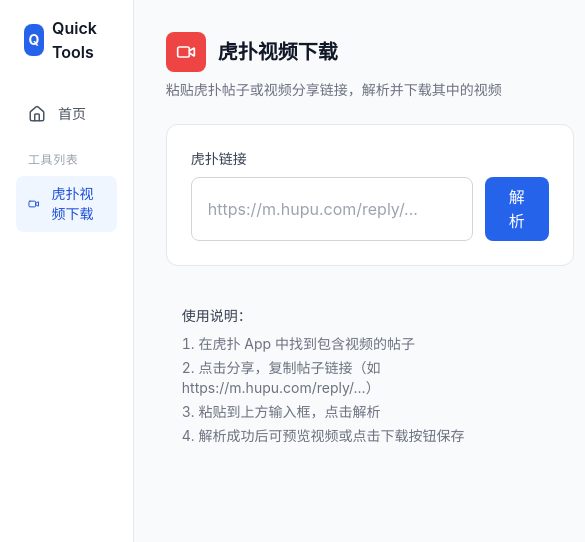
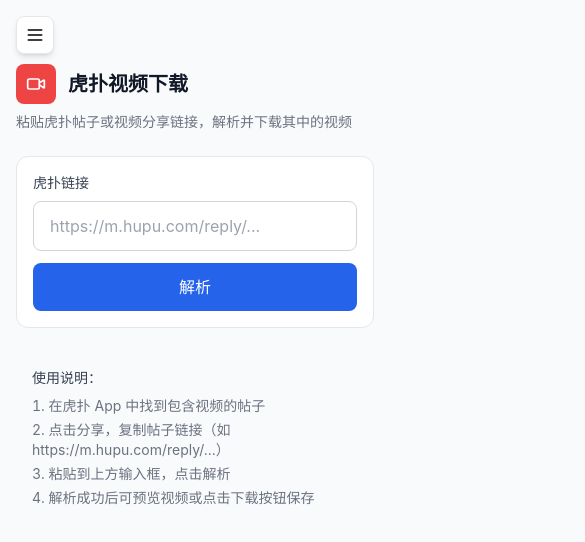
Before and after one commit to wudizhangzhi/quick-web-tools, a Next.js app: page /tools/hupu-video in a window 390 px wide. Shown: the top 542 px of the page, 585 px wide, since content can reach past the window. Built offline with nearby package versions, Linux system fonts and the light colour scheme.

Commit message:
feat: phone

```diff
--- a/app/layout.tsx
+++ b/app/layout.tsx
@@ -1,4 +1,4 @@
-import type { Metadata } from 'next'
+import type { Metadata, Viewport } from 'next'
 import { Analytics } from '@vercel/analytics/react'
 import './globals.css'
 import Sidebar from '@/components/Sidebar'
@@ -6,6 +6,12 @@
 export const metadata: Metadata = {
   title: 'Quick Web Tools',
   description: '实用小工具集合',
+}
+
+export const viewport: Viewport = {
+  width: 'device-width',
+  initialScale: 1,
+  maximumScale: 1,
 }
 
 export default function RootLayout({
@@ -18,7 +24,7 @@
       <body className="bg-gray-50">
         <div className="flex min-h-screen">
           <Sidebar />
-          <main className="flex-1 p-8">
+          <main className="flex-1 p-4 md:p-8 pt-16 md:pt-8">
             {children}
           </main>
         </div>
--- a/app/tools/hupu-video/page.tsx
+++ b/app/tools/hupu-video/page.tsx
@@ -92,23 +92,23 @@
       </div>
 
       {/* 输入区域 */}
-      <div className="bg-white rounded-xl border border-gray-200 p-6 mb-4">
+      <div className="bg-white rounded-xl border border-gray-200 p-4 sm:p-6 mb-4">
         <label className="block text-sm font-medium text-gray-700 mb-2">
           虎扑链接
         </label>
-        <div className="flex gap-3">
+        <div className="flex flex-col sm:flex-row gap-3">
           <input
             type="text"
             value={url}
             onChange={(e) => setUrl(e.target.value)}
             placeholder="https://m.hupu.com/reply/..."
-            className="flex-1 px-4 py-2 border border-gray-300 rounded-lg focus:ring-2 focus:ring-blue-500 focus:border-blue-500 outline-none transition-all"
+            className="flex-1 px-4 py-3 border border-gray-300 rounded-lg focus:ring-2 focus:ring-blue-500 focus:border-blue-500 outline-none transition-all text-base"
             onKeyDown={(e) => e.key === 'Enter' && handleParse()}
           />
           <button
             onClick={handleParse}
             disabled={loading}
-            className="px-6 py-2 bg-blue-600 text-white rounded-lg hover:bg-blue-700 disabled:opacity-50 disabled:cursor-not-allowed transition-colors flex items-center gap-2"
+            className="px-6 py-3 bg-blue-600 text-white rounded-lg hover:bg-blue-700 disabled:opacity-50 disabled:cursor-not-allowed transition-colors flex items-center justify-center gap-2 sm:w-auto"
           >
             {loading ? (
               <>
@@ -132,7 +132,7 @@
 
       {/* 结果区域 */}
       {videoInfo && (
-        <div className="bg-white rounded-xl border border-gray-200 p-6">
+        <div className="bg-white rounded-xl border border-gray-200 p-4 sm:p-6">
           <div className="flex items-center gap-2 text-green-600 mb-4">
             <CheckCircle size={18} />
             <span className="font-medium">解析成功</span>
@@ -162,7 +162,7 @@
           )}
 
           {/* 操作按钮 */}
-          <div className="flex gap-3 mb-4">
+          <div className="flex flex-col sm:flex-row gap-3 mb-4">
             <a
               href={videoInfo.videoUrl}
               target="_blank"
@@ -174,7 +174,7 @@
             </a>
             <button
               onClick={handleCopyUrl}
-              className="px-6 py-3 bg-gray-100 text-gray-700 rounded-lg hover:bg-gray-200 transition-colors flex items-center justify-center gap-2"
+              className="py-3 px-6 bg-gray-100 text-gray-700 rounded-lg hover:bg-gray-200 transition-colors flex items-center justify-center gap-2"
             >
               {copied ? (
                 <>
--- a/components/Sidebar.tsx
+++ b/components/Sidebar.tsx
@@ -1,8 +1,9 @@
 'use client'
 
+import { useState } from 'react'
 import Link from 'next/link'
 import { usePathname } from 'next/navigation'
-import { Video, Home } from 'lucide-react'
+import { Video, Home, Menu, X } from 'lucide-react'
 
 const tools = [
   {
@@ -16,10 +17,39 @@
 
 export default function Sidebar() {
   const pathname = usePathname()
+  const [isOpen, setIsOpen] = useState(false)
+
+  const closeSidebar = () => setIsOpen(false)
 
   return (
-    <aside className="w-64 bg-white border-r border-gray-200 p-4">
-      <Link href="/" className="flex items-center gap-2 mb-8 px-2">
+    <>
+      {/* 移动端汉堡菜单按钮 */}
+      <button
+        onClick={() => setIsOpen(!isOpen)}
+        className="md:hidden fixed top-4 left-4 z-50 p-2 bg-white rounded-lg shadow-md border border-gray-200"
+        aria-label="菜单"
+      >
+        {isOpen ? <X size={20} /> : <Menu size={20} />}
+      </button>
+
+      {/* 移动端遮罩层 */}
+      {isOpen && (
+        <div
+          className="md:hidden fixed inset-0 bg-black/50 z-30"
+          onClick={closeSidebar}
+        />
+      )}
+
+      {/* 侧边栏 */}
+      <aside
+        className={`
+          fixed md:static inset-y-0 left-0 z-40
+          w-64 bg-white border-r border-gray-200 p-4
+          transform transition-transform duration-200 ease-in-out
+          ${isOpen ? 'translate-x-0' : '-translate-x-full md:translate-x-0'}
+        `}
+      >
+        <Link href="/" className="flex items-center gap-2 mb-8 px-2" onClick={closeSidebar}>
           <div className="w-8 h-8 bg-blue-600 rounded-lg flex items-center justify-center">
             <span className="text-white font-bold text-sm">Q</span>
           </div>
@@ -29,6 +59,7 @@
         <nav className="space-y-1">
           <Link
             href="/"
+            onClick={closeSidebar}
             className={`flex items-center gap-3 px-3 py-2 rounded-lg text-sm transition-colors ${
               pathname === '/'
                 ? 'bg-blue-50 text-blue-700'
@@ -50,6 +81,7 @@
                 <Link
                   key={tool.href}
                   href={tool.href}
+                  onClick={closeSidebar}
                   className={`flex items-center gap-3 px-3 py-2 rounded-lg text-sm transition-colors ${
                     isActive
                       ? 'bg-blue-50 text-blue-700'
@@ -64,5 +96,6 @@
           </div>
         </nav>
       </aside>
+    </>
   )
 }
```
Also changed, not shown: 1 other file (tests, documents, lock files or other folders). Lines whose indentation alone changed are shown as unchanged.
